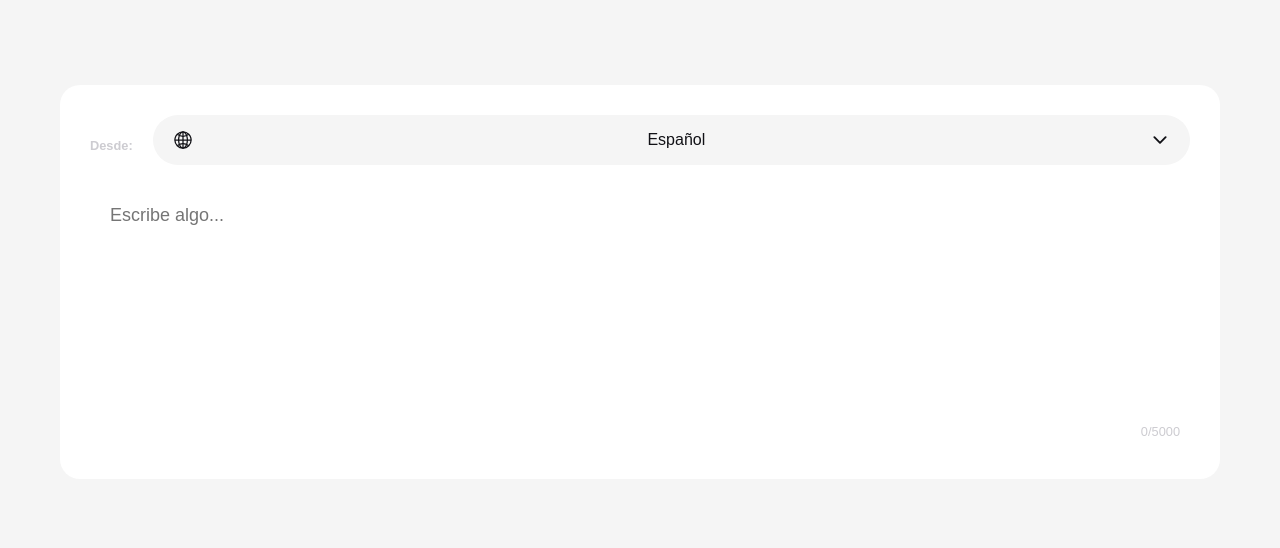
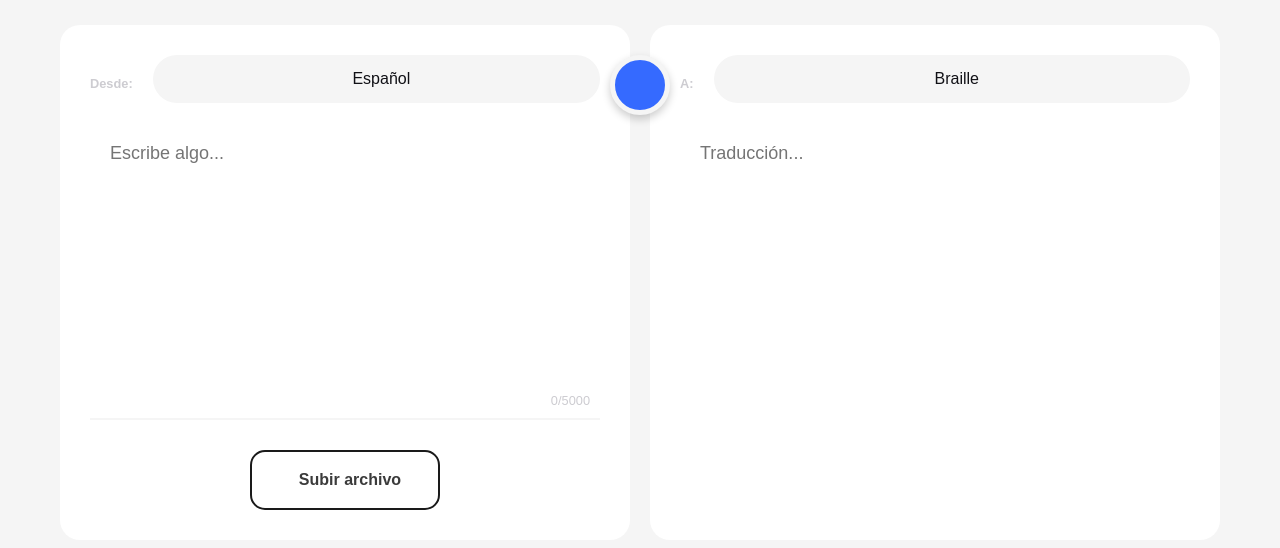
Before and after one commit to riofutabac/BrailleTraductor, a React (Create React App) app in the folder frontend/my-app/: page / in a window 1280 px wide. Shown: the part 118-666 px from the top of the page. Built offline with nearby package versions, Linux system fonts and the light colour scheme.

Commit message:
Update Traductor component CSS for improved layout and functionality

```diff
--- a/frontend/my-app/src/Traductor/Traductor.css
+++ b/frontend/my-app/src/Traductor/Traductor.css
@@ -33,9 +33,12 @@ body {
 
 .container .card {
     flex: 1;
-    padding: 30px;
+    padding: 30px 30px 0px 30px;
     border-radius: 20px;
     background-color: var(--light-bg-color);
+    display: flex;
+    flex-direction: column;
+    justify-content: space-between;
 }
 
 .card .from {
@@ -125,7 +128,10 @@ body {
 }
 
 .container .text-area {
-    position: relative;
+    flex-grow: 1;
+    display: flex;
+    flex-direction: column;
+    justify-content: space-between;
 }
 
 .container textarea {
@@ -139,13 +145,101 @@ body {
     color: var(--text-color);
     font-size: 18px;
     font-family: "Poppins", sans-serif;
+    flex-grow: 1;
 }
 
 .container .text-area .chars {
-    position: absolute;
-    bottom: 0;
-    right: 0;
+    text-align: right;
     padding: 10px;
     font-size: 0.8rem;
     color: var(--light-text-color);
 }
+
+.upload-title {
+    appearance: none;
+    background-color: transparent;
+    border: 0.125em solid #1A1A1A;
+    border-radius: 0.9375em;
+    box-sizing: border-box;
+    color: #3B3B3B;
+    cursor: pointer;
+    display:flex;
+    align-items: center;
+    font-family: Roobert,-apple-system,BlinkMacSystemFont,"Segoe UI",Helvetica,Arial,sans-serif,"Apple Color Emoji","Segoe UI Emoji","Segoe UI Symbol";
+    font-size: 16px;
+    font-weight: 600;
+    line-height: normal;
+    margin: 0;
+    min-height: 3.75em;
+    min-width: 0;
+    outline: none;
+    padding: 1em 2.3em;
+    text-align: center;
+    text-decoration: none;
+    transition: all 300ms cubic-bezier(.23, 1, 0.32, 1);
+    user-select: none;
+    -webkit-user-select: none;
+    touch-action: manipulation;
+    will-change: transform;
+}
+
+.upload-title:hover {
+    color: #fff;
+    background-color: #1A1A1A;
+    box-shadow: rgba(0, 0, 0, 0.25) 0 8px 15px;
+    transform: translateY(-2px);
+}
+
+.upload-title:active {
+    box-shadow: none;
+    transform: translateY(0);
+}
+
+.upload-title:disabled {
+    pointer-events: none;
+}
+
+.upload-title ion-icon {
+    margin-right: 10px;
+}
+
+.container .card-buttom {
+    padding: 30px 0px;
+    border-top: 2px solid var(--bg-color);
+    display: flex;
+    justify-content: center;
+}
+
+.swap-position {
+    display: flex;
+    align-items: center;
+    justify-content: center;
+    position: absolute;
+    top: 30px;
+    left: 50%;
+    transform: translateX(-50%);
+    width: 60px;
+    height: 60px;
+    border-radius: 50%;
+    cursor: pointer;
+    border: 5px solid var(--bg-color);
+    transition: all 0.3s ease;
+    color: var(--primary-text-color);
+    background-color: var(--primary-color);
+    box-shadow: 0 4px 8px rgba(0, 0, 0, 0.2);
+}
+
+.swap-position ion-icon {
+    font-size: 30px;
+    transition: all 0.3s ease;
+}
+
+.swap-position:hover {
+    transform: translateX(-50%) scale(1.1);
+    box-shadow: 0 8px 16px rgba(0, 0, 0, 0.3);
+}
+
+.swap-position:active {
+    transform: translateX(-50%) scale(0.95);
+    box-shadow: 0 4px 8px rgba(0, 0, 0, 0.2);
+}
--- a/frontend/my-app/src/Traductor/Traductor.js
+++ b/frontend/my-app/src/Traductor/Traductor.js
@@ -4,20 +4,42 @@ import './Traductor.css';
 const Traductor = () => {
     const [inputText, setInputText] = useState('');
     const [outputText, setOutputText] = useState('');
-    const [dropdownActive, setDropdownActive] = useState(false);
+    const [inputDropdownActive, setInputDropdownActive] = useState(false);
+    const [outputDropdownActive, setOutputDropdownActive] = useState(false);
     const [inputLanguage, setInputLanguage] = useState('Español');
+    const [outputLanguage, setOutputLanguage] = useState('Braille');
 
-    const toggleDropdown = () => {
-        setDropdownActive(!dropdownActive);
+    const toggleInputDropdown = () => {
+        setInputDropdownActive(!inputDropdownActive);
     };
 
-    const selectLanguage = (language) => {
+    const toggleOutputDropdown = () => {
+        setOutputDropdownActive(!outputDropdownActive);
+    };
+
+    const selectInputLanguage = (language) => {
         setInputLanguage(language);
-        setDropdownActive(false);  // Collapse dropdown after selection
+        setInputDropdownActive(false);
+    };
+
+    const selectOutputLanguage = (language) => {
+        setOutputLanguage(language);
+        setOutputDropdownActive(false);
+    };
+
+    const swapLanguagesAndTexts = () => {
+        const tempInputText = inputText;
+        const tempInputLanguage = inputLanguage;
+
+        setInputText(outputText);
+        setInputLanguage(outputLanguage);
+
+        setOutputText(tempInputText);
+        setOutputLanguage(tempInputLanguage);
     };
 
     const traducir = async () => {
-        // Your translation logic here
+        // Tu lógica de traducción aquí
     };
 
     return (
@@ -25,31 +47,63 @@ const Traductor = () => {
             <div className="card input-wrapper">
                 <div className="from">
                     <span className="heading">Desde:</span>
-                    <div className={`dropdown-container ${dropdownActive ? 'active' : ''}`} id="input-language">
-                        <div className="dropdown-toggle" onClick={toggleDropdown}>
+                    <div className={`dropdown-container ${inputDropdownActive ? 'active' : ''}`} id="input-language">
+                        <div className="dropdown-toggle" onClick={toggleInputDropdown}>
                             <ion-icon name="globe-outline"></ion-icon>
                             <span className='selected-language'>{inputLanguage}</span>
                             <ion-icon name="chevron-down-outline"></ion-icon>
                         </div>
                         <ul className="dropdown-menu">
-                            <li className={`option ${inputLanguage === 'English' ? 'active' : ''}`} onClick={() => selectLanguage('English')}>English</li>
-                            <li className={`option ${inputLanguage === 'Español' ? 'active' : ''}`} onClick={() => selectLanguage('Español')}>Español</li>
+                            <li className={`option ${inputLanguage === 'Español' ? 'active' : ''}`} onClick={() => selectInputLanguage('Español')}>Español</li>
+                            <li className={`option ${inputLanguage === 'Braille' ? 'active' : ''}`} onClick={() => selectInputLanguage('Braille')}>Braille</li>
                         </ul>
                     </div>
                 </div>
-                {/* Mueve el textarea fuera de .from para que no esté al lado del menú de idiomas */}
                 <div className='text-area'>
                     <textarea
                         placeholder='Escribe algo...'
                         value={inputText}
                         onChange={(e) => setInputText(e.target.value)}
                         id="input-text" cols="30" rows="10"></textarea>
-                    <div className='chars'><span id='input-chars'>0</span>/5000 </div>
+                    <div className='chars'><span id='input-chars'>{inputText.length}</span>/5000 </div>
+                </div>
+                <div className='card-buttom'>
+                    <label htmlFor='file-upload' className='upload-title'>
+                        <ion-icon name="cloud-upload-outline"></ion-icon>
+                        <p>Subir archivo</p>
+                        <input type='file' id='file-upload' hidden />
+                    </label>
+                </div>
+            </div>
+            <div className='center'></div>
+            <div className='swap-position' onClick={swapLanguagesAndTexts}>
+                <ion-icon name="swap-horizontal-outline"></ion-icon>
+            </div>
+            <div className="card output-wrapper">
+                <div className="from">
+                    <span className="heading">A:</span>
+                    <div className={`dropdown-container ${outputDropdownActive ? 'active' : ''}`} id="output-language">
+                        <div className="dropdown-toggle" onClick={toggleOutputDropdown}>
+                            <ion-icon name="globe-outline"></ion-icon>
+                            <span className='selected-language'>{outputLanguage}</span>
+                            <ion-icon name="chevron-down-outline"></ion-icon>
+                        </div>
+                        <ul className="dropdown-menu">
+                            <li className={`option ${outputLanguage === 'Español' ? 'active' : ''}`} onClick={() => selectOutputLanguage('Español')}>Español</li>
+                            <li className={`option ${outputLanguage === 'Braille' ? 'active' : ''}`} onClick={() => selectOutputLanguage('Braille')}>Braille</li>
+                        </ul>
+                    </div>
+                </div>
+                <div className='text-area'>
+                    <textarea
+                        placeholder='Traducción...'
+                        value={outputText}
+                        onChange={(e) => setOutputText(e.target.value)}
+                        id="output-text" cols="30" rows="10"></textarea>
                 </div>
             </div>
         </section>
     );
-
 };
 
 export default Traductor;
```
